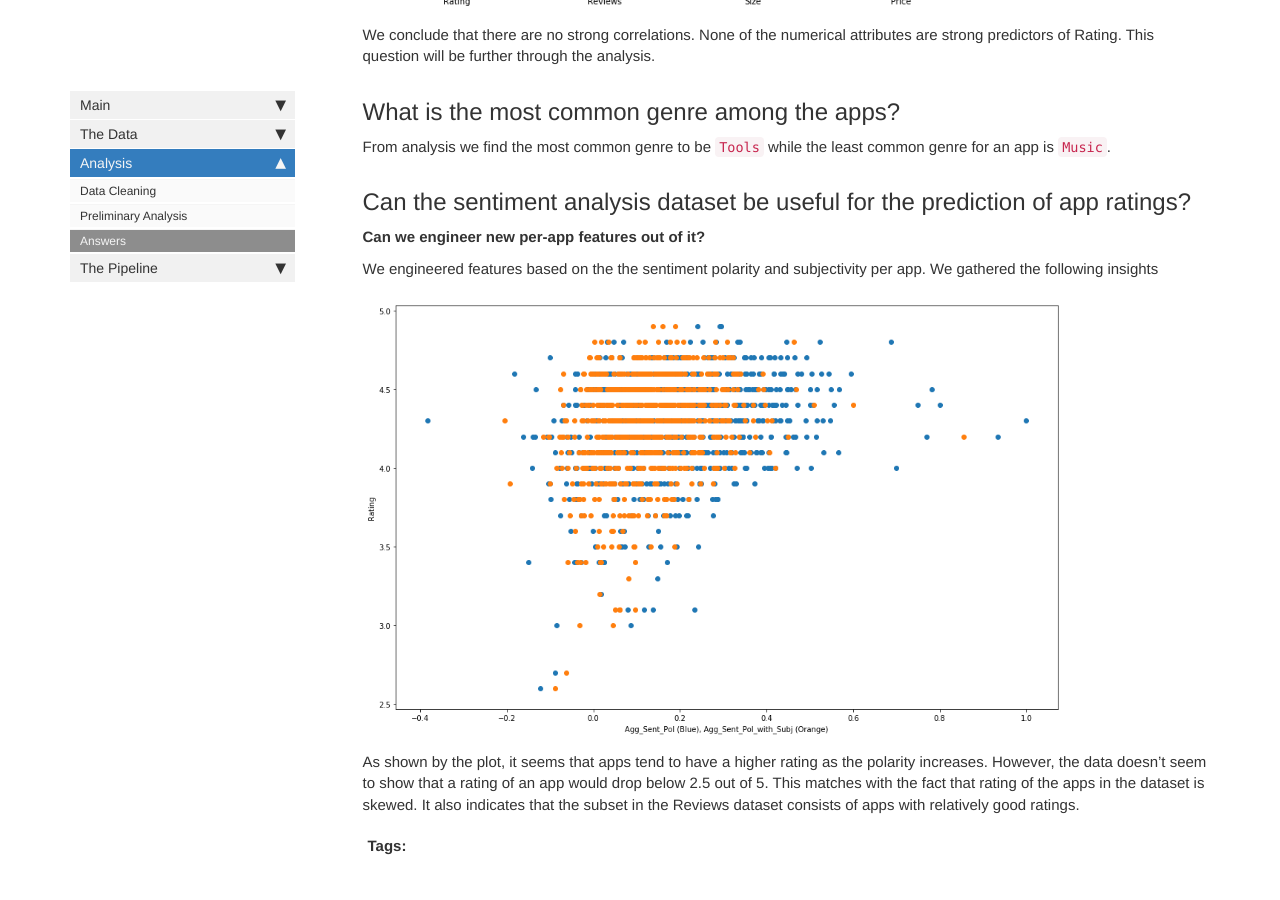
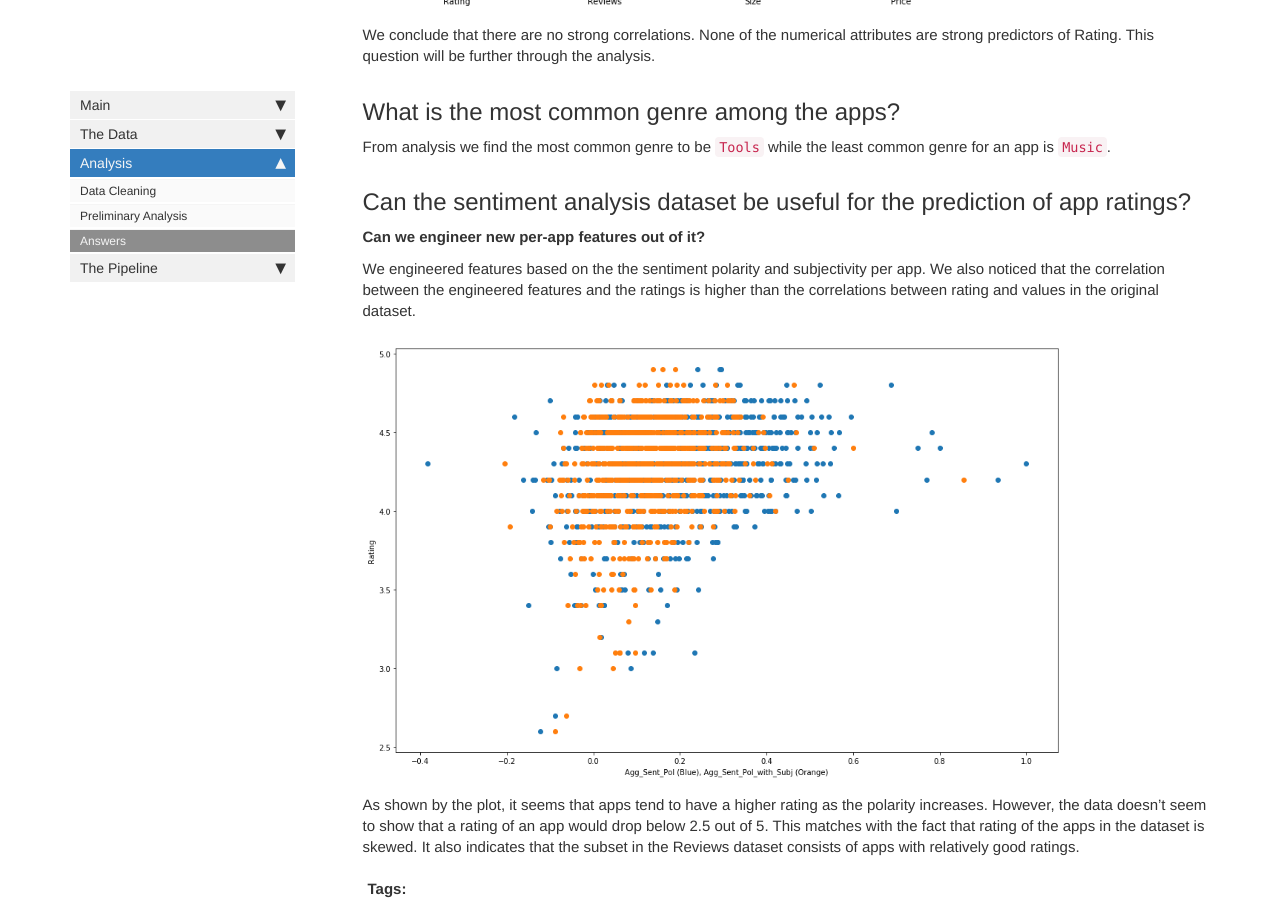
Before and after one commit to Logician724/play-store-analysis, a Jekyll site: the page built from docs/pages/mydoc/answers.md, in a window 1280 px wide and 900 px high, scrolled down 5516 px. Built offline with Jekyll 4.4.1, drawn with Linux system fonts in a browser that asks for light colours; comment, search, counter and statistics services are not loaded.

Commit message:
docs: Add correlation observation to sentiment analysis

```diff
--- a/docs/pages/mydoc/answers.md
+++ b/docs/pages/mydoc/answers.md
@@ -74,7 +74,7 @@ From analysis we find the most common genre to be `Tools` while the least common
 
 **Can we engineer new per-app features out of it?**
 
-We engineered features based on the the sentiment polarity and subjectivity per app. We gathered the following insights
+We engineered features based on the the sentiment polarity and subjectivity per app. We also noticed that the correlation between the engineered features and the ratings is higher than the correlations between rating and values in the original dataset.
 
 ![Sentiment rating scatter plot](images/sentiment_scatter.png)
 
```
